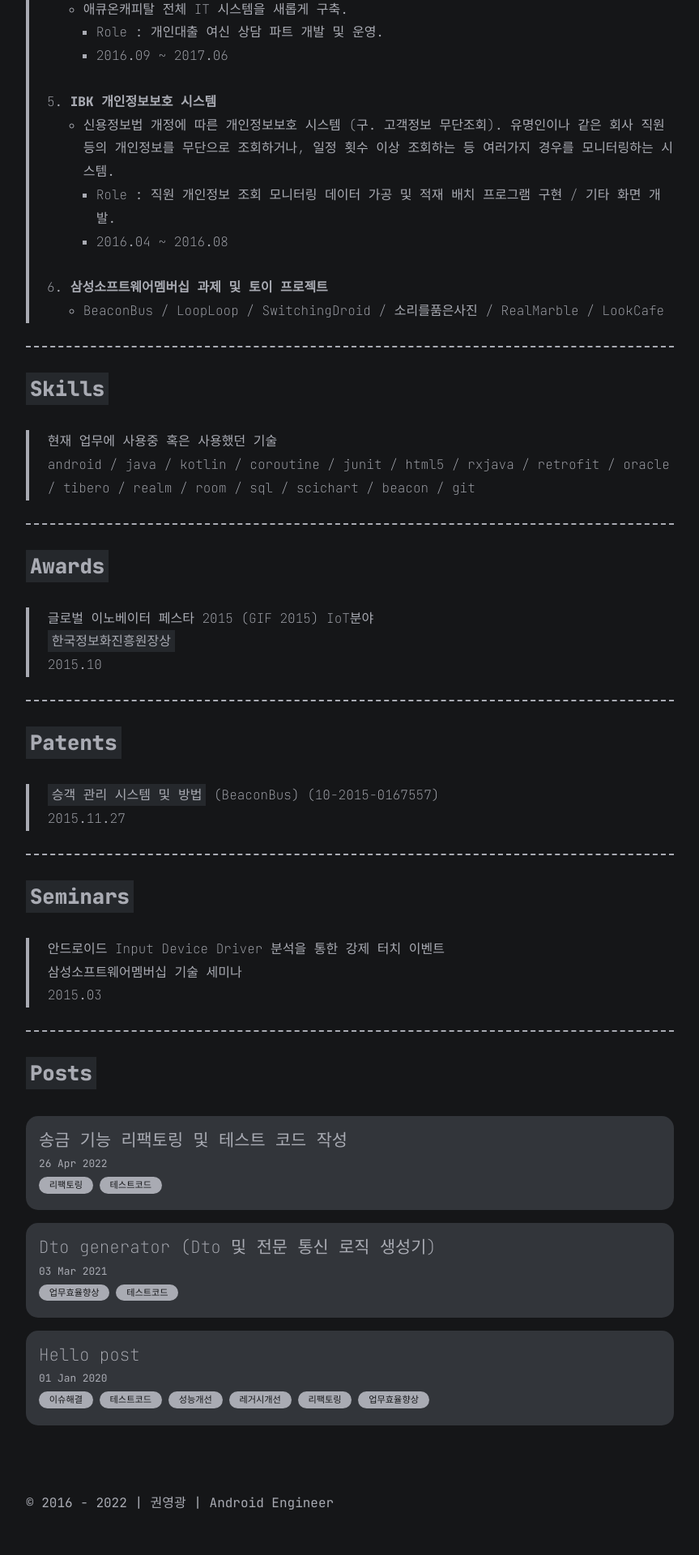
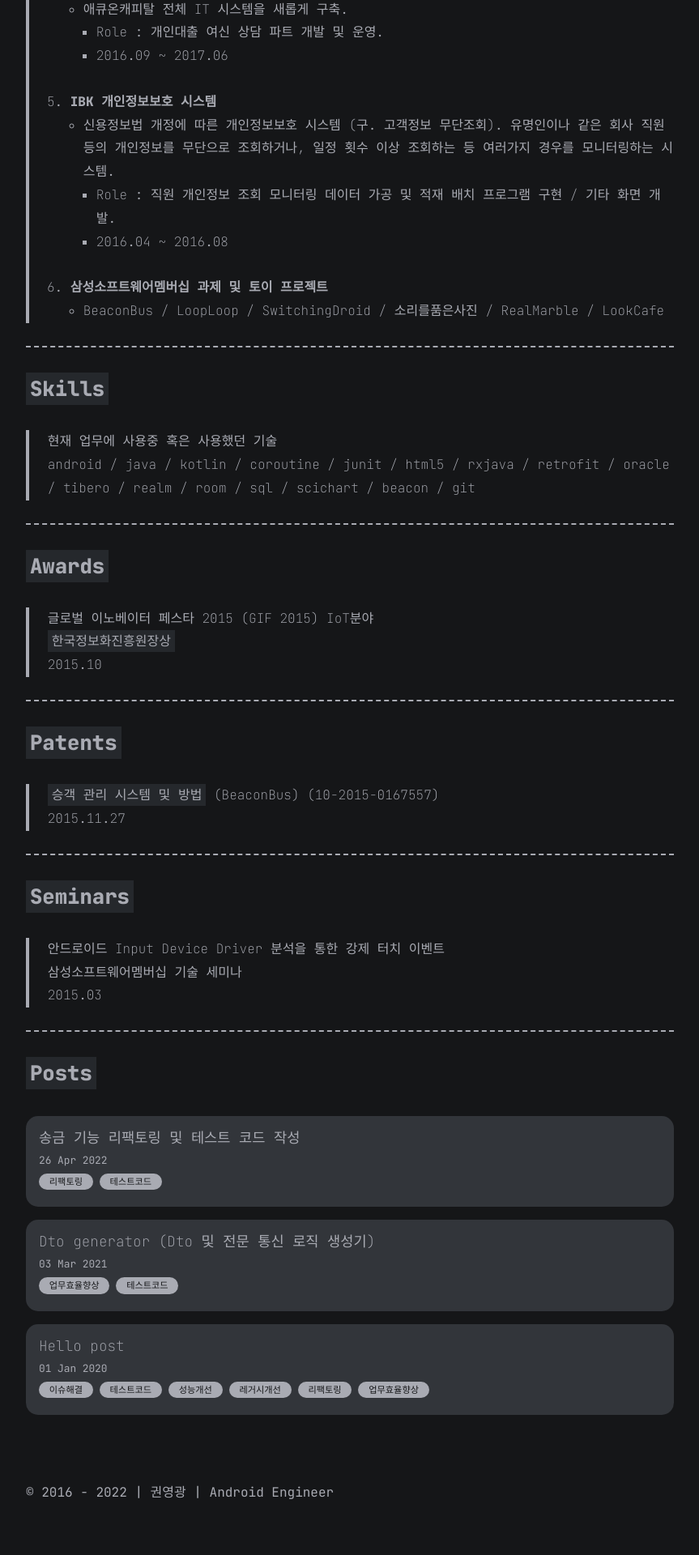
Before and after one commit to kwon0koang/kwon0koang.github.io, a Jekyll site: the page built from index.md, in a window 1280 px wide. Shown: the part 1563-3483 px from the top of the page at 81% size, without its empty margins (208-1071 px from the left). Built offline with Jekyll 4.4.1, drawn with Linux system fonts in a browser that asks for light colours.

Commit message:
[kyk] 블로그 수정

```diff
--- a/assets/css/blog.css
+++ b/assets/css/blog.css
@@ -105,7 +105,7 @@ main {
   color: var(--white-2);
   font-weight: 100;
   /* font-style: italic; */
-  font-size: 1.3rem;
+  font-size: 1.1rem;
   line-height: 130%;
 }
 .articles .article:hover {
--- a/assets/css/post.css
+++ b/assets/css/post.css
@@ -78,7 +78,7 @@ main {
   justify-content: flex-start;
 }
 .categories .category {
-  margin: 0 0.5rem 0 0;
+  margin: 0 0.5rem 0.3rem 0;
   display: block;
   color: var(--gray-4);
   background: var(--white-2);
```
